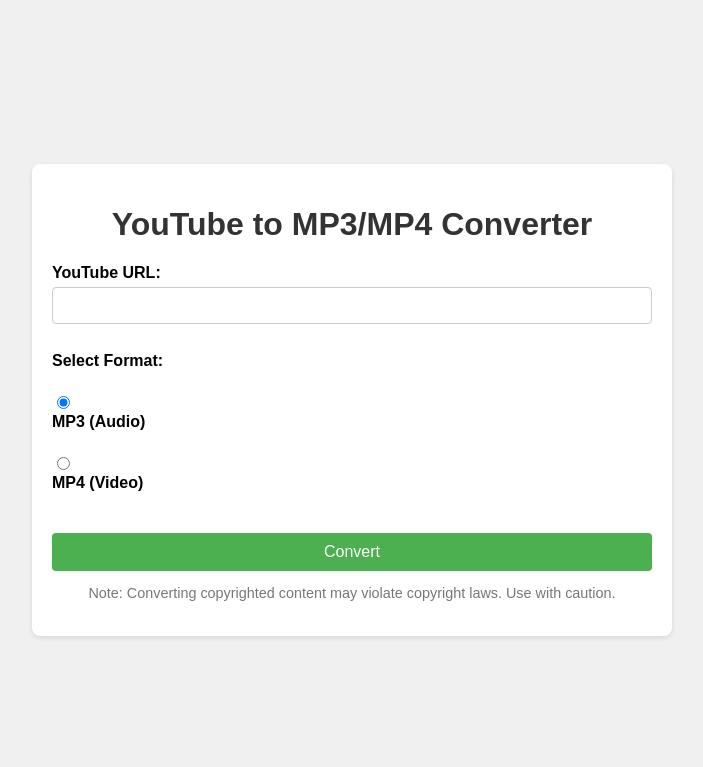
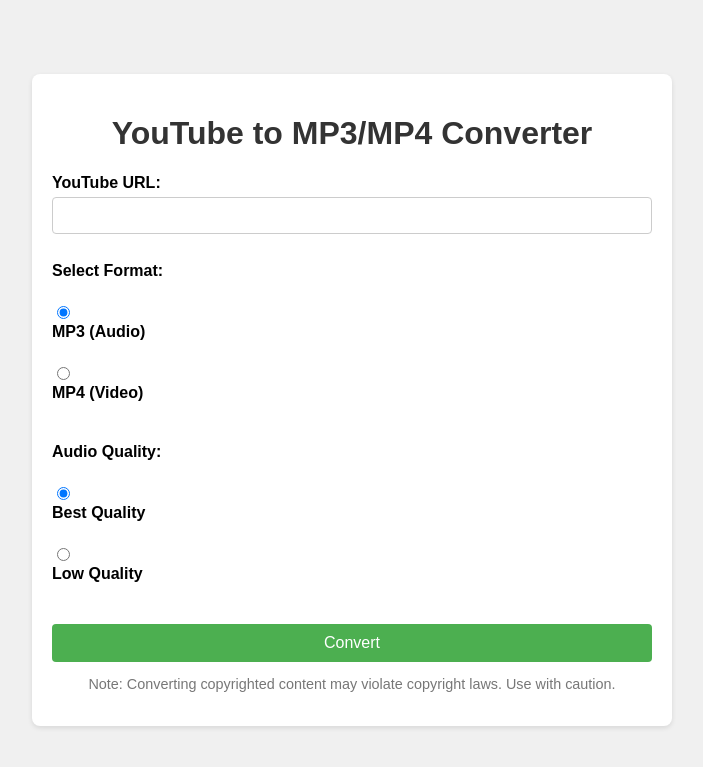
Before and after one commit to 8alexandru6/youtube-to-mp3-mp4, a Flask app: page / in a window 1280 px wide. Shown: the top 767 px of the page, without its empty margins (288-991 px from the left). Run offline with Flask 3, Linux system fonts and the light colour scheme.

Commit message:
Update index.html

```diff
--- a/templates/index.html
+++ b/templates/index.html
@@ -79,14 +79,45 @@
             <input type="text" id="youtube_url" name="youtube_url" required><br><br>
 
             <label>Select Format:</label><br>
-            <input type="radio" id="mp3" name="format_choice" value="mp3" checked>
+            <input type="radio" id="mp3" name="format_choice" value="mp3" checked onchange="toggleQualityOptions()">
             <label for="mp3">MP3 (Audio)</label><br>
-            <input type="radio" id="mp4" name="format_choice" value="mp4">
+            <input type="radio" id="mp4" name="format_choice" value="mp4" onchange="toggleQualityOptions()">
             <label for="mp4">MP4 (Video)</label><br><br>
+
+            <div id="qualityOptions">
+
+            </div>
 
             <button type="submit">Convert</button>
         </form>
         <p>Note: Converting copyrighted content may violate copyright laws. Use with caution.</p>
     </div>
+
+    <script>
+    function toggleQualityOptions() {
+        const formatChoice = document.querySelector('input[name="format_choice"]:checked').value;
+        const qualityOptionsDiv = document.getElementById('qualityOptions');
+        qualityOptionsDiv.innerHTML = '';
+
+        if (formatChoice === 'mp3') {
+            qualityOptionsDiv.innerHTML = `
+                <label>Audio Quality:</label><br>
+                <input type="radio" id="best_audio" name="audio_quality" value="best" checked>
+                <label for="best_audio">Best Quality</label><br>
+                <input type="radio" id="low_audio" name="audio_quality" value="low">
+                <label for="low_audio">Low Quality</label><br><br>
+            `;
+        } else if (formatChoice === 'mp4') {
+            qualityOptionsDiv.innerHTML = `
+                <label>Video Quality:</label><br>
+                <input type="radio" id="highest_video" name="video_quality" value="highest" checked>
+                <label for="highest_video">Highest Quality</label><br>
+                <input type="radio" id="lowest_video" name="video_quality" value="lowest">
+                <label for="lowest_video">Lowest Quality</label><br><br>
+            `;
+        }
+    }
+    toggleQualityOptions();
+    </script>
 </body>
 </html>
```
